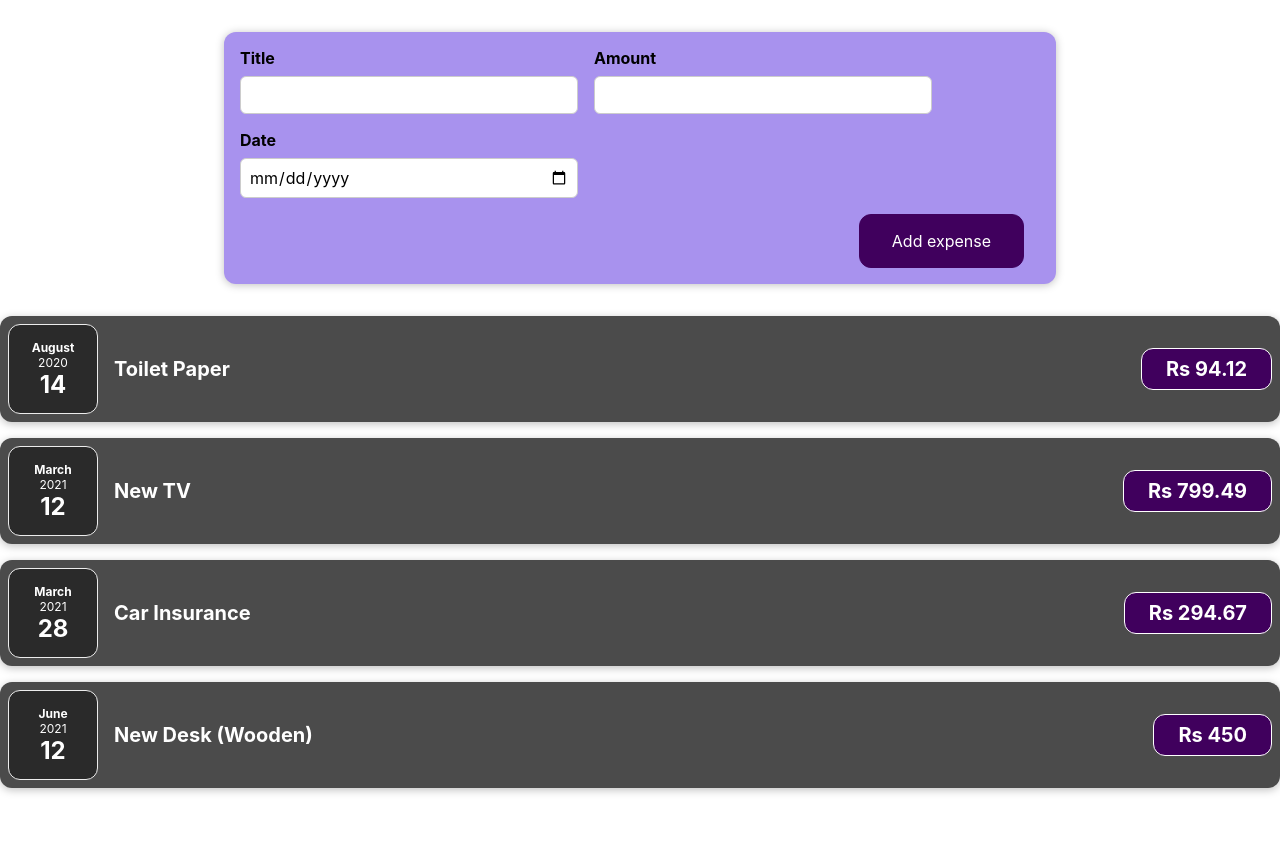
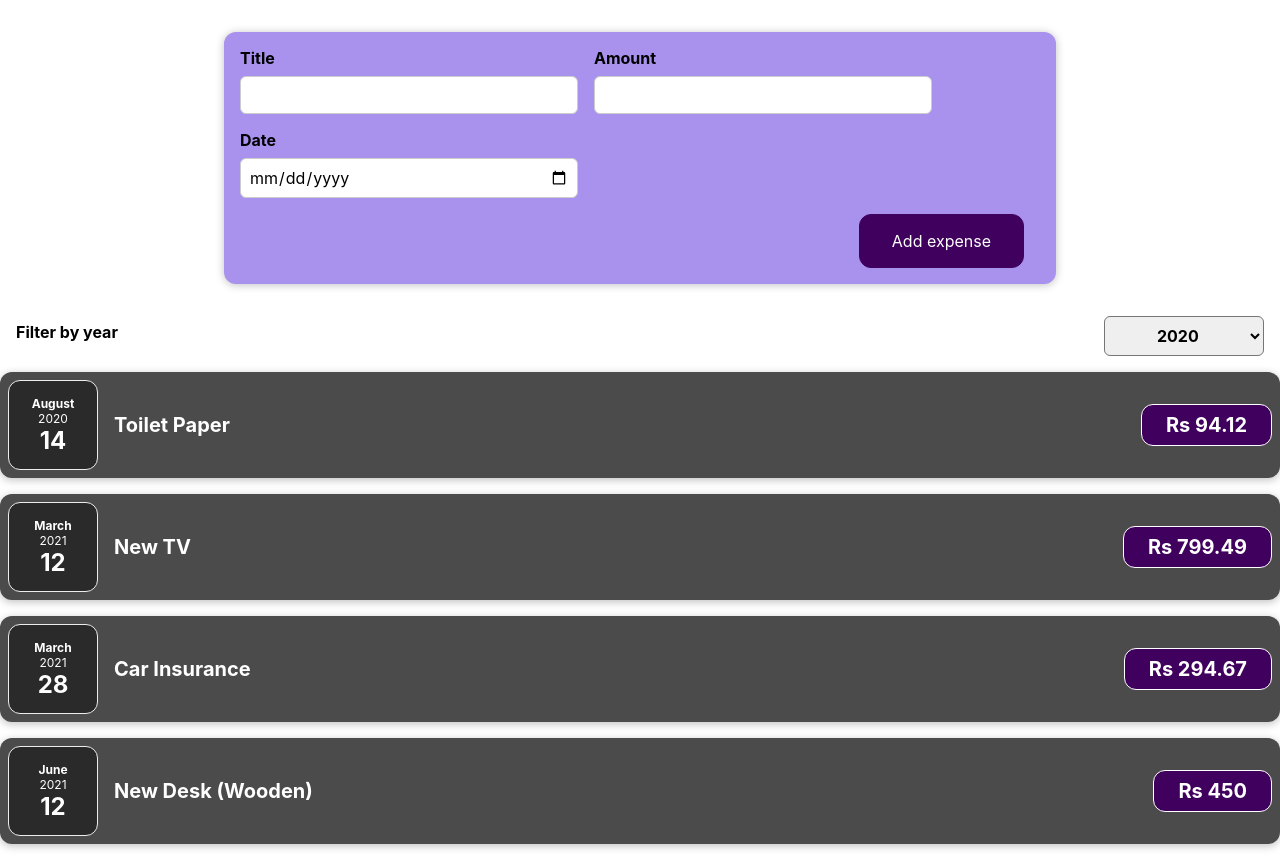
Before and after one commit to bhishma8/expense-tracker, a React (Create React App) app: page / in a window 1280 px wide. Before the commit the page ends 804 px from the top, so only its background shows below. Built offline with nearby package versions, Linux system fonts and the light colour scheme.

Commit message:
expense-filter component

```diff
--- a/src/components/Expenses.js
+++ b/src/components/Expenses.js
@@ -1,12 +1,23 @@
+import React,{useState} from 'react';
 import ExpenseItem from "./ExpenseItem";
-import './ExpenseItem.css'
+import './ExpenseItem.css';
+import ExpensesFilter from "./ExpensesFilter";
 function Expenses(props)
 {
-    return(<div className="expenses">
-        <ExpenseItem title={props.expenses[0].title} amount={props.expenses[0].amount} date={props.expenses[0].date}></ExpenseItem>
+    const [filteredYear,changeFilteredYear]=useState('2020');
+    const filterChangeHandler=enteredYear=>{
+        changeFilteredYear(enteredYear);
+    }
+    return(
+    <div>
+    <ExpensesFilter selectedYear={filteredYear} onChangeFilter={filterChangeHandler}></ExpensesFilter>
+    <div className="expenses">
+
+    <ExpenseItem title={props.expenses[0].title} amount={props.expenses[0].amount} date={props.expenses[0].date}></ExpenseItem>
    <ExpenseItem title={props.expenses[1].title} amount={props.expenses[1].amount} date={props.expenses[1].date}></ExpenseItem>
    <ExpenseItem title={props.expenses[2].title} amount={props.expenses[2].amount} date={props.expenses[2].date}></ExpenseItem>
    <ExpenseItem title={props.expenses[3].title} amount={props.expenses[3].amount} date={props.expenses[3].date}></ExpenseItem>
+    </div>
     </div>)
 }
 export default Expenses;
--- /dev/null
+++ b/src/components/ExpensesFilter.css
@@ -0,0 +1,24 @@
+.expenses-filter {
+    color: black;
+    padding: 0 1rem;
+  }
+
+  .expenses-filter__control {
+    display: flex;
+    width: 100%;
+    align-items: center;
+    justify-content: space-between;
+    margin: 1rem 0;
+  }
+
+  .expenses-filter label {
+    font-weight: bold;
+    margin-bottom: 0.5rem;
+  }
+
+  .expenses-filter select {
+    font: inherit;
+    padding: 0.5rem 3rem;
+    font-weight: bold;
+    border-radius: 6px;
+  }
--- /dev/null
+++ b/src/components/ExpensesFilter.js
@@ -0,0 +1,25 @@
+import React from 'react';
+
+import './ExpensesFilter.css';
+
+const ExpensesFilter = (props) => {
+    const onYearChangeHandler=(event)=>{
+        props.onChangeFilter(event.target.value);
+    }
+    return (
+
+    <div className='expenses-filter'>
+      <div className='expenses-filter__control'>
+        <label>Filter by year</label>
+        <select value={props.selectedYear} onChange={onYearChangeHandler}>
+          <option value='2022'>2022</option>
+          <option value='2021'>2021</option>
+          <option value='2020'>2020</option>
+          <option value='2019'>2019</option>
+        </select>
+      </div>
+    </div>
+  );
+};
+
+export default ExpensesFilter;
```
